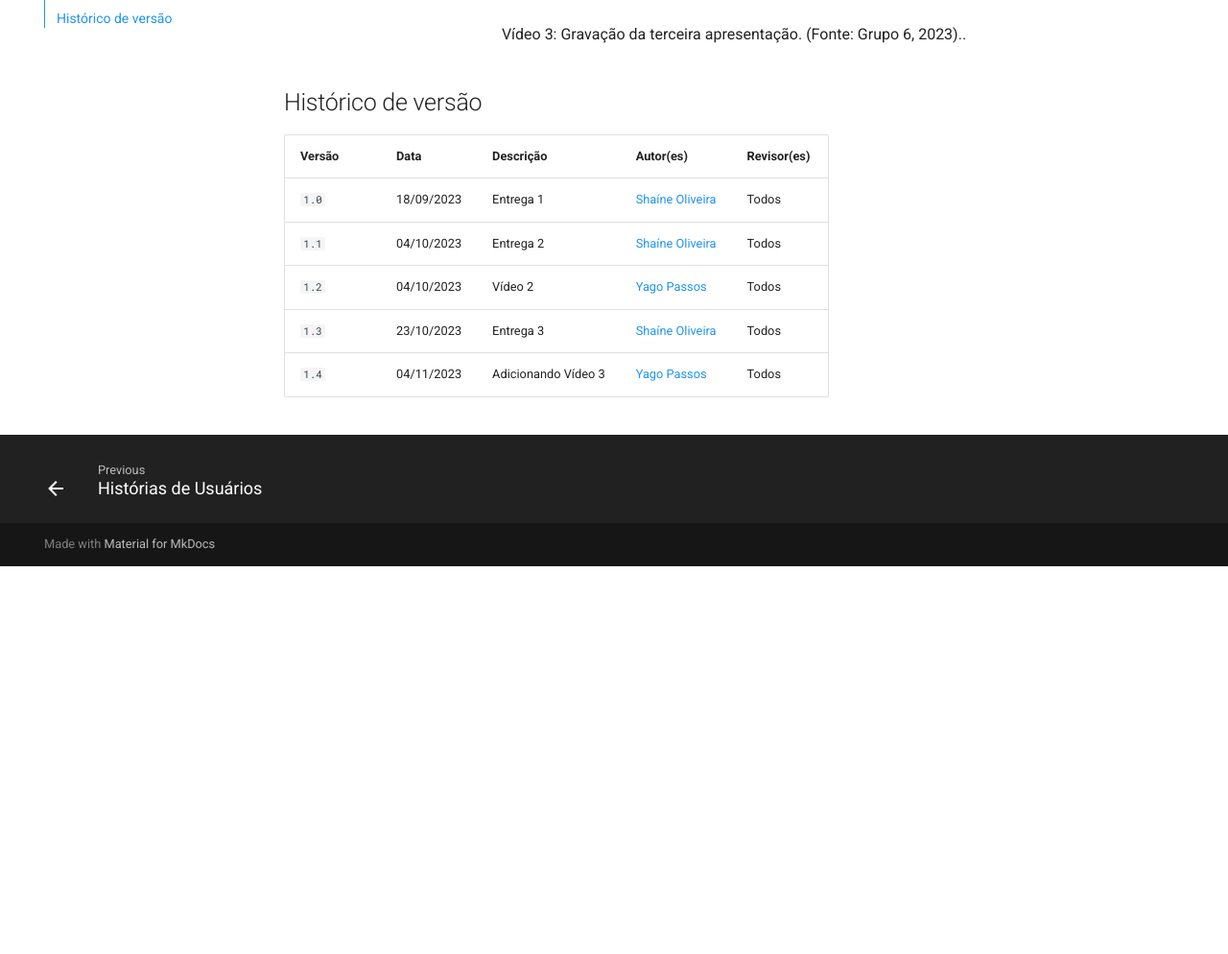
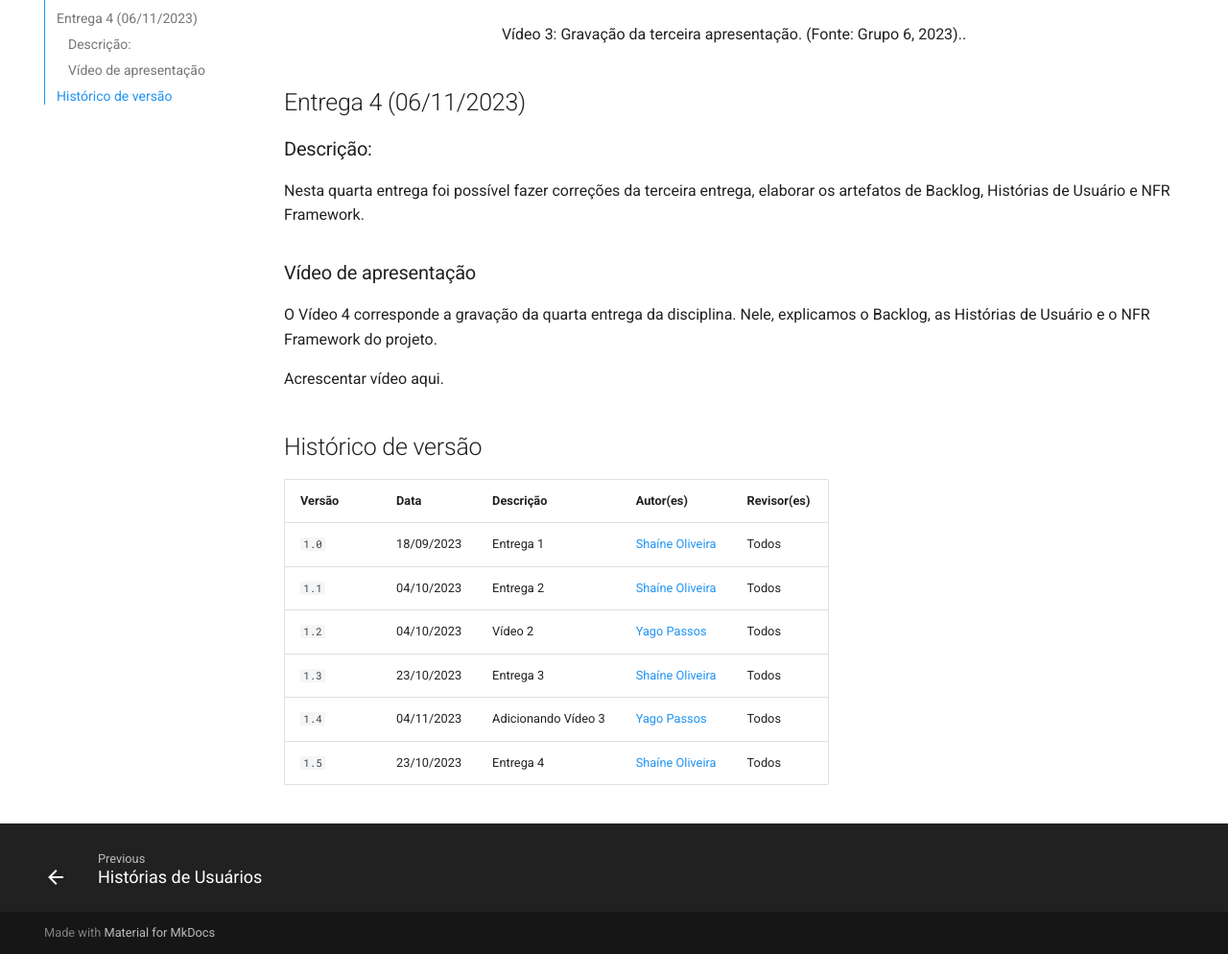
Before and after one commit to Requisitos-de-Software/2023.2-Skoob, an MkDocs documentation site: the page built from docs/planejamento/entregas.md, in a window 1280 px wide and 1400 px high, scrolled down 2947 px. Shown: the part 406-1400 px from the top of the window at 96% size. Built offline with MkDocs 1.6.1 and Material for MkDocs 9.7.7, drawn with Linux system fonts in a browser that asks for light colours; comment, search, counter and statistics services are not loaded; before the commit the page ends 3943 px from its top, so only the background shows below that.

Commit message:
Adicionando entrega 4.

```diff
--- a/docs/planejamento/entregas.md
+++ b/docs/planejamento/entregas.md
@@ -45,6 +45,17 @@ O Vídeo 3 corresponde a gravação da terceira entrega da disciplina. Nele, exp
 </div>
 
 
+## Entrega 4 (06/11/2023)
+
+### Descrição:
+Nesta quarta entrega foi possível fazer correções da terceira entrega, elaborar os artefatos de Backlog, Histórias de Usuário e NFR Framework.
+
+### Vídeo de apresentação
+O Vídeo 4 corresponde a gravação da quarta entrega da disciplina. Nele, explicamos o Backlog, as Histórias de Usuário e o NFR Framework do projeto.
+
+Acrescentar vídeo aqui.
+
+
 
 ## Histórico de versão
 
@@ -55,3 +66,4 @@ O Vídeo 3 corresponde a gravação da terceira entrega da disciplina. Nele, exp
 | `1.2`|04/10/2023|Vídeo 2| [Yago Passos](https://github.com/yagompassos)| Todos |
 | `1.3`|23/10/2023|Entrega 3| [Shaíne Oliveira](https://github.com/ShaineOliveira)| Todos |
 | `1.4`|04/11/2023|Adicionando Vídeo 3| [Yago Passos](https://github.com/yagompassos)| Todos |
+| `1.5`|23/10/2023|Entrega 4| [Shaíne Oliveira](https://github.com/ShaineOliveira)| Todos |
```
